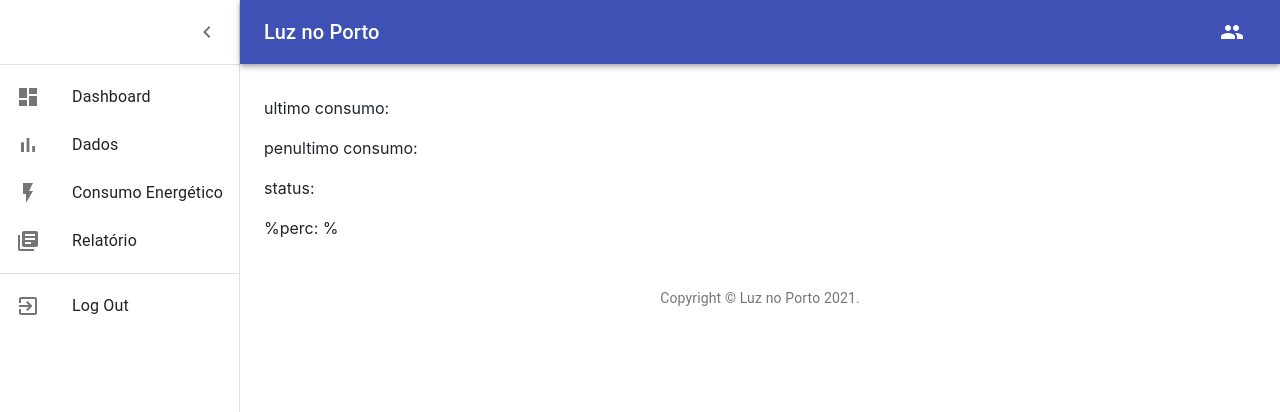
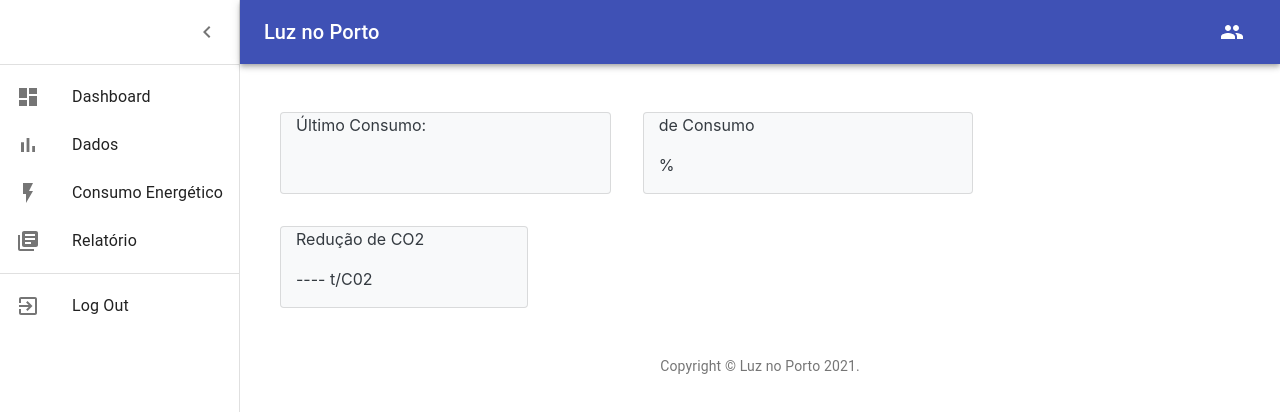
Before and after one commit to carolinelins/luz-no-porto, a React (Create React App) app in the folder front-end/: page / in a window 1280 px wide. Shown: the top 412 px of the page. Built offline with nearby package versions, Linux system fonts and the light colour scheme; no server answers.

Commit message:
ajustes finais de visibilidade dos gráficos

```diff
--- a/front-end/src/components/components pages/consumo/graficoConsumo.js
+++ b/front-end/src/components/components pages/consumo/graficoConsumo.js
@@ -66,7 +66,8 @@ class GraficoConsumo extends Component {
               {
                 // name: equipamentos.map((value) => value.nome),
                 name: 'Consumo kWh',
-                data: equipamentos.map((value) => value.id),
+                data: [183480, 163290, 145480, 194101, 212280, 87990, 62013],
+                // data: equipamentos.map((value) => value.id),
               },
             ]}
             type="area"
--- a/front-end/src/components/components pages/consumo/graficoRateio.js
+++ b/front-end/src/components/components pages/consumo/graficoRateio.js
@@ -41,14 +41,36 @@ class GraficoRateio extends Component {
               dataLabels: {
                 enabled: false,
               },
+
+              //CODIGO DINAMICO: [AGUARDANDO REQUISICAO]
+              // xaxis: {
+              //   categories: equipamentos.map((value) => value.nome),
+              // },
+
               xaxis: {
-                categories: equipamentos.map((value) => value.nome),
+                categories: [
+                  'NGPD',
+                  'Cesar',
+                  'For Solutions',
+                  'G3',
+                  'Fast',
+                  'Fontech',
+                  'Belweb',
+                ],
               },
             }}
+            //CODIGO DINAMICO: [AGUARDANDO REQUISICAO]
+            // series={[
+            //   {
+            //     name: 'Consumo kWh',
+            //     data: equipamentos.map((value) => value.id),
+            //   },
+            // ]}
+
             series={[
               {
                 name: 'Consumo kWh',
-                data: equipamentos.map((value) => value.id),
+                data: [23480, 16390, 14480, 14101, 12280, 8790, 6013],
               },
             ]}
             // labels={equipamentos.map((value)=>value.nome)}
@@ -63,55 +85,3 @@ class GraficoRateio extends Component {
 }
 
 export default GraficoRateio;
-
-//estatico
-
-// class graficoRateio extends Component {
-//     constructor(props) {
-//       super(props);
-
-//       this.state = {
-
-//         series: [{
-//           data: [40, 430, 448, 470, 540, 580, 690, 1100, 1200, 1380]
-//         }],
-//         options: {
-//           chart: {
-//             type: 'bar',
-//             height: 350
-//           },
-//           plotOptions: {
-//             bar: {
-//               borderRadius: 4,
-//               horizontal: true,
-//             }
-//           },
-//           dataLabels: {
-//             enabled: false
-//           },
-//           xaxis: {
-//             categories: ['South Korea', 'Canada', 'United Kingdom', 'Netherlands', 'Italy', 'France', 'Japan',
-//               'United States', 'China', 'Germany'
-//             ],
-//           }
-//         },
-
-//       };
-//     }
-
-//     render() {
-
-//       return (
-
-//         <div id="chart">
-//             <Chart options={this.state.options}
-//             series={this.state.series}
-//             type="bar"
-//             height={350} width={300} />
-//         </div>
-
-//       );
-//     }
-//   }
-
-//   export default graficoRateio;
--- a/front-end/src/components/components pages/dados/card-dados.js
+++ b/front-end/src/components/components pages/dados/card-dados.js
@@ -1,5 +1,6 @@
 import React, { Component } from 'react';
 import api from '../../../api';
+import Grid from '@material-ui/core/Grid';
 // import Moment from 'moment';
 // import { Card, CardTitle, CardText, CardDeck, CardBody } from 'reactstrap';
 
@@ -78,12 +79,22 @@ class Card1 extends Component {
 
   render() {
     return (
-      <div>
-        <p>ultimo consumo: {this.state.ultimoConsumoTotal}</p>
-        <p>penultimo consumo: {this.state.penultimoConsumoTotal}</p>
-        <p>status: {this.state.status}</p>
-        <p>%perc: {this.state.reducaoConsumo}%</p>
-      </div>
+      <Grid container>
+        <div className="card bg-light col-sm-4 m-3 text-dark ">
+          <p>Último Consumo:</p>
+          <p>{this.state.ultimoConsumoTotal}</p>
+        </div>
+        <div className="card bg-light col-sm-4 m-3 text-dark ">
+          <p>{this.state.status} de Consumo</p>
+          <p>{this.state.reducaoConsumo}%</p>
+        </div>
+        <div className="card bg-light col-sm-3 m-3 text-dark ">
+          <p>Redução de CO2</p>
+          <p>---- t/C02</p>
+        </div>
+      </Grid>
+      // <div className="card bg-light text-dark m-3">
+      // <div id="chart" className="card-body">
     );
   }
 }
```
